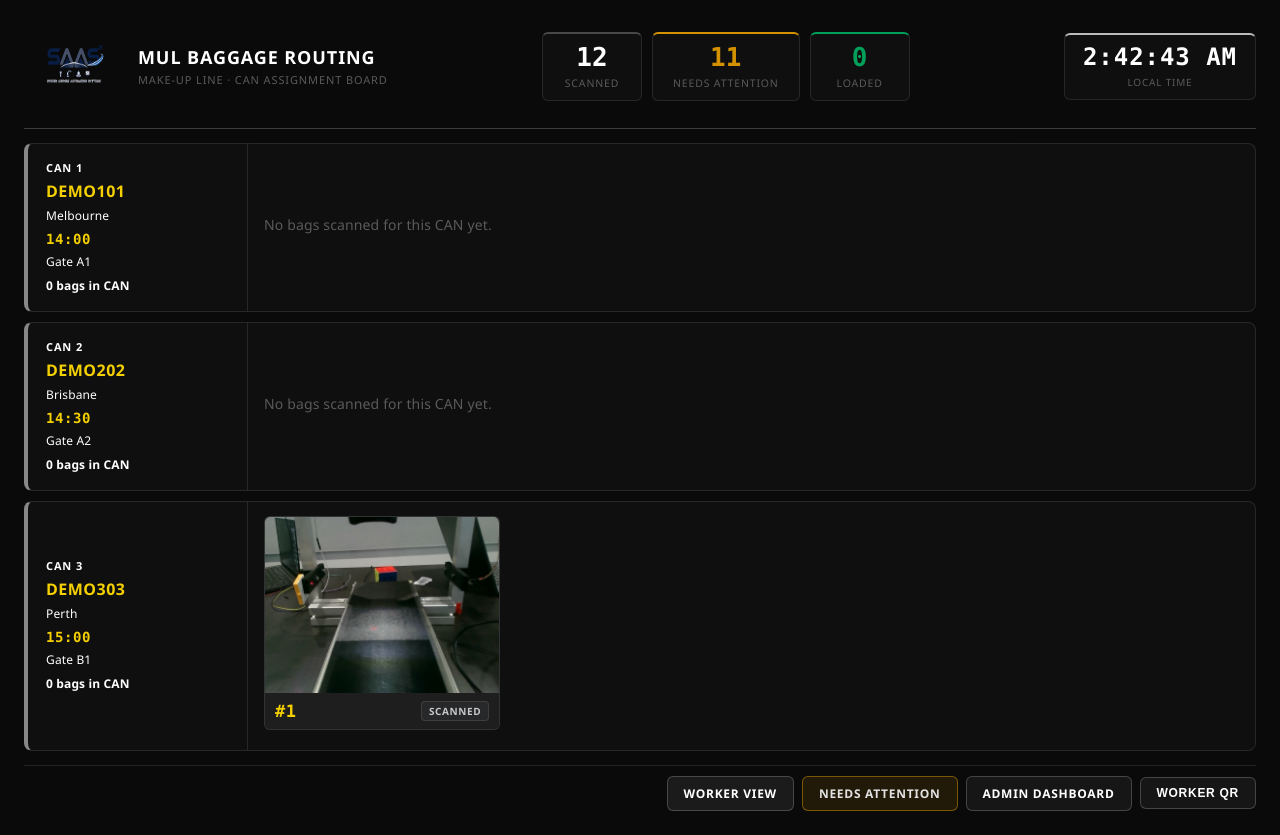
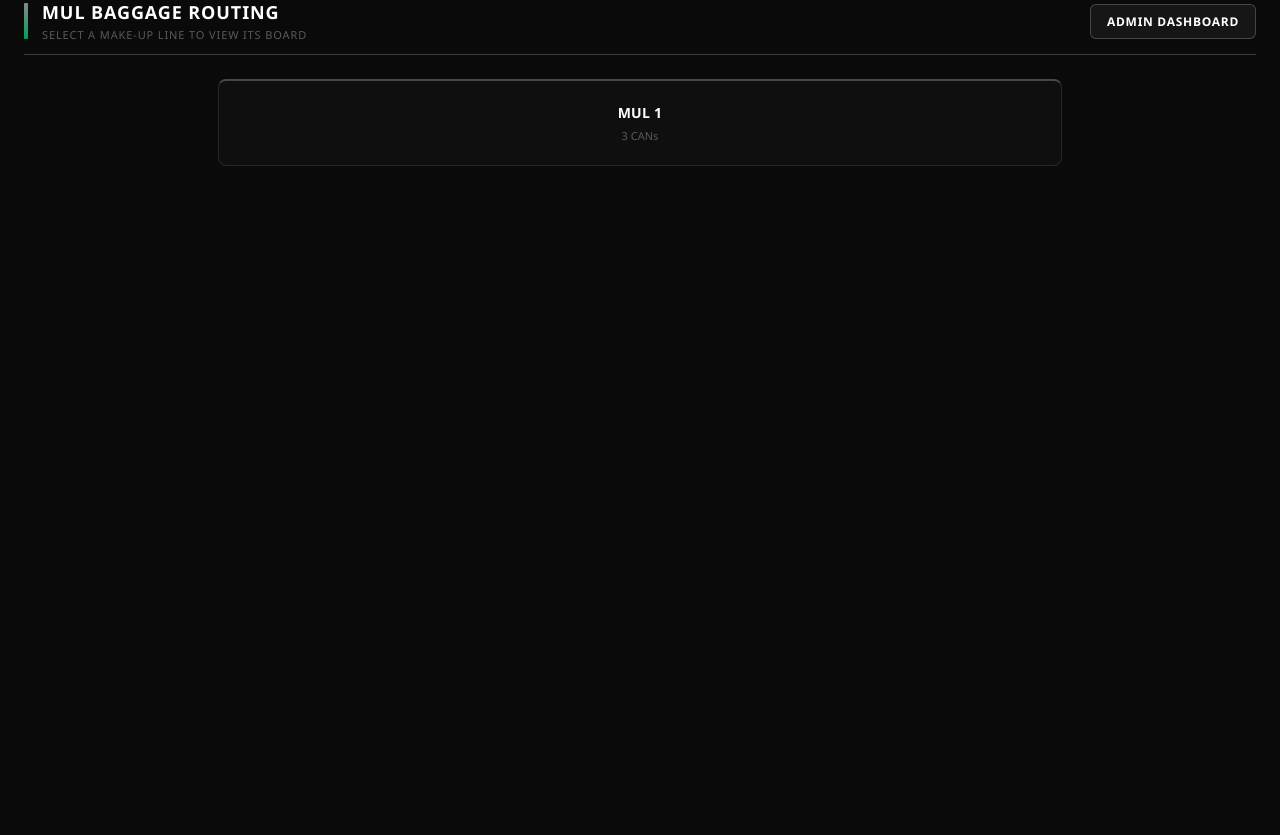
Before and after one commit to Jun-Je0ng/DMMS, a Flask app: page / in a window 1280 px wide. After the commit the page ends 166 px from the top, so only its background shows below. Run offline with Flask 3, Linux system fonts and the light colour scheme; data comes from the database, SQL or seed files in the repository.

Commit message:
MUL page additions

```diff
--- a/NEW/static/styles.css
+++ b/NEW/static/styles.css
@@ -975,6 +975,15 @@ form.stacked-form {
 
 .admin-card a:hover { color: var(--accent-light); }
 
+.mul-card-sub {
+  margin-top: 6px;
+  font-size: 11px;
+  font-weight: 400;
+  text-transform: none;
+  letter-spacing: normal;
+  color: var(--text-muted);
+}
+
 .danger-card {
   border-color: rgba(184, 48, 48, 0.4);
   border-top-color: var(--critical);
@@ -1257,3 +1266,10 @@ td .btn { padding: 6px 12px; font-size: 11px; }
   text-transform: uppercase;
   letter-spacing: 0.06em;
 }
+
+/* ---- Needs Attention: MUL filter dropdown --------------------------- */
+
+.attention-mul-filter {
+  max-width: 220px;
+  margin-bottom: 0;
+}
--- a/NEW/templates/admin/dashboard.html
+++ b/NEW/templates/admin/dashboard.html
@@ -18,7 +18,7 @@
           </div>
         </div>
         <div class="topbar-nav">
-          <a class="btn" href="/">Board</a>
+          <a class="btn" href="/">MUL Boards</a>
           <a class="btn btn-primary" href="/worker/1">Worker View</a>
         </div>
       </header>
--- /dev/null
+++ b/NEW/templates/home.html
@@ -0,0 +1,57 @@
+<!doctype html>
+<html lang="en" data-theme="dark">
+<head>
+  <meta charset="utf-8">
+  <meta name="viewport" content="width=device-width, initial-scale=1">
+  <title>Select MUL</title>
+  <link rel="stylesheet" href="/static/styles.css">
+</head>
+<body>
+<div class="page">
+
+  <header class="topbar" style="margin: 0 24px;">
+    <div class="brand">
+      <span class="brand-mark"></span>
+      <div class="brand-text">
+        <h1>MUL Baggage Routing</h1>
+        <p class="muted">Select a Make-Up Line to view its board</p>
+      </div>
+    </div>
+    <div class="topbar-nav">
+      <a class="btn" href="/admin">Admin Dashboard</a>
+    </div>
+  </header>
+
+  <div class="page-body">
+
+    {% if muls|length == 0 %}
+
+      <p class="empty-state">
+        No MULs configured yet. Add one from Admin → Manage MULs.
+      </p>
+
+    {% else %}
+
+      <div class="admin-grid">
+
+        {% for m in muls %}
+
+          <div class="admin-card">
+            <a href="/mul/{{ m[0] }}">
+              {{ m[1] }}
+              <div class="mul-card-sub">
+                {{ m[2] }} CAN{{ 's' if m[2] != 1 else '' }}
+              </div>
+            </a>
+          </div>
+
+        {% endfor %}
+
+      </div>
+
+    {% endif %}
+
+  </div>
+</div>
+</body>
+</html>
--- a/NEW/templates/main_dashboard.html
+++ b/NEW/templates/main_dashboard.html
@@ -3,7 +3,7 @@
 <head>
   <meta charset="utf-8" />
   <meta name="viewport" content="width=device-width, initial-scale=1" />
-  <title>MUL Baggage Routing</title>
+  <title>{{ mul_name }} — MUL Baggage Routing</title>
   <link rel="stylesheet" href="/static/styles.css" />
 </head>
 
@@ -22,7 +22,7 @@
       />
 
       <div class="brand-text">
-        <h1>MUL Baggage Routing</h1>
+        <h1>{{ mul_name }}</h1>
         <p class="muted">
           Make-Up Line · Can Assignment Board
         </p>
@@ -179,13 +179,14 @@
 
   <footer class="footbar">
     <div class="topbar-nav">
-      <a class="btn btn-primary" href="/worker/1">Worker View</a>
-      <a class="btn btn-warning" href="/attention">Needs Attention</a>
+      <a class="btn" href="/">Switch MUL</a>
+      <a class="btn btn-primary" href="/worker/{{ mul_id }}">Worker View</a>
+      <a class="btn btn-warning" href="/attention?mul_id={{ mul_id }}">Needs Attention</a>
       <a class="btn" href="/admin">Admin Dashboard</a>
       <button
         class="btn"
         id="btn-worker-qr"
-        data-mul-id="1"
+        data-mul-id="{{ mul_id }}"
         title="Show a QR code a phone can scan to open the Worker View"
       >
         Worker QR
@@ -235,10 +236,14 @@
 
 
   // ----------------------------------------------------------
-  // Auto-refresh
+  // Auto-refresh. Skipped while the Worker QR modal is open, so
+  // it does not get closed out from under someone mid-scan.
   // ----------------------------------------------------------
 
   setInterval(() => {
+
+    var qrModal = document.getElementById("worker-qr-modal");
+    if (qrModal && !qrModal.hidden) return;
 
     window.location.reload();
 
--- a/NEW/templates/worker_dashboard.html
+++ b/NEW/templates/worker_dashboard.html
@@ -61,7 +61,7 @@
 
       <div class="drawer-separator"></div>
 
-      <a class="drawer-item drawer-item-boxed drawer-item-attention" href="/attention">
+      <a class="drawer-item drawer-item-boxed drawer-item-attention" href="/attention?mul_id={{ mul_id }}">
         <span class="drawer-item-title">Needs Attention</span>
       </a>
     </div>
@@ -86,7 +86,7 @@
       </div>
     </div>
     <div class="topbar-nav">
-      <a class="btn" href="/">Board</a>
+      <a class="btn" href="/mul/{{ mul_id }}">Board</a>
       <a class="btn" href="/admin">Admin Dashboard</a>
     </div>
   </header>
--- a/NEW/web.py
+++ b/NEW/web.py
@@ -46,19 +46,66 @@ def format_datetime(timestamp):
 
 
 # ============================================================
-# MAIN DASHBOARD
+# HOME — choose which MUL's board to view
 # ============================================================
 
 @app.route("/")
-def main_dashboard():
-    conn = get_connection()
-    cur = conn.cursor()
-
-    # --------------------------------------------------------
-    # CANs — only CANs that are currently assigned to a MUL AND
-    # have a flight assigned. A CAN pulled off its MUL (mul_id
-    # set to None on the CAN Assignment page) drops off the
-    # board immediately, same as one with no flight.
+def home():
+
+    conn = get_connection()
+    cur = conn.cursor()
+
+    cur.execute("""
+        SELECT
+            m.mul_id,
+            m.mul_name,
+            (
+                SELECT COUNT(*)
+                FROM cans c
+                WHERE c.mul_id = m.mul_id
+            ) AS can_count
+        FROM mul m
+        ORDER BY m.mul_id ASC
+    """)
+
+    muls = cur.fetchall()
+
+    conn.close()
+
+    return render_template(
+        "home.html",
+        muls=muls
+    )
+
+
+# ============================================================
+# MUL BOARD
+# ============================================================
+
+@app.route("/mul/<int:mul_id>")
+def mul_board(mul_id):
+    conn = get_connection()
+    cur = conn.cursor()
+
+    cur.execute("""
+        SELECT mul_name
+        FROM mul
+        WHERE mul_id = ?
+    """, (mul_id,))
+
+    mul_row = cur.fetchone()
+
+    if mul_row is None:
+        conn.close()
+        return "MUL not found", 404
+
+    mul_name = mul_row[0]
+
+    # --------------------------------------------------------
+    # CANs — only CANs that are currently assigned to THIS MUL
+    # AND have a flight assigned. A CAN pulled off its MUL
+    # (mul_id set to None on the CAN Assignment page) drops off
+    # the board immediately, same as one with no flight.
     # --------------------------------------------------------
 
     cur.execute("""
@@ -73,16 +120,15 @@ def main_dashboard():
         FROM cans c
         JOIN flights f
             ON f.flight_id = c.flight_id
-        WHERE c.flight_id IS NOT NULL
-          AND c.mul_id IS NOT NULL
+        WHERE c.mul_id = ?
         ORDER BY f.departure_time ASC
-    """)
+    """, (mul_id,))
 
     cans = cur.fetchall()
 
     # --------------------------------------------------------
     # Bags + status, matched to the CAN that handles their
-    # flight/MUL combination.
+    # flight/MUL combination — scoped to this MUL.
     # --------------------------------------------------------
 
     cur.execute("""
@@ -101,10 +147,13 @@ def main_dashboard():
             AND c.mul_id = b.mul_id
         LEFT JOIN bag_status s
             ON b.bag_id = s.bag_id
-        WHERE s.status IS NULL
-        OR s.status != 'loaded'
+        WHERE b.mul_id = ?
+          AND (
+              s.status IS NULL
+              OR s.status != 'loaded'
+          )
         ORDER BY b.scanned_at DESC
-    """)
+    """, (mul_id,))
 
     bags = cur.fetchall()
 
@@ -146,7 +195,7 @@ def main_dashboard():
             barcode,
             photo_path,
             flight_id,
-            mul_id,
+            mul_id_,
             status,
             can_id
         ) = b
@@ -156,35 +205,42 @@ def main_dashboard():
                 "bag_id": bag_id,
                 "short_id": short_id,
                 "barcode": barcode,
-                "mul_id": mul_id,
+                "mul_id": mul_id_,
                 "photo_path": photo_path,
                 "status": status or "scanned"
             })
 
     # --------------------------------------------------------
-    # Statistics
+    # Statistics — scoped to this MUL
     # --------------------------------------------------------
 
     cur.execute("""
         SELECT COUNT(*)
         FROM bags
-    """)
+        WHERE mul_id = ?
+    """, (mul_id,))
 
     total_scanned = cur.fetchone()[0]
 
     cur.execute("""
         SELECT COUNT(*)
-        FROM bag_status
-        WHERE status = 'loaded'
-    """)
+        FROM bag_status s
+        JOIN bags b
+            ON b.bag_id = s.bag_id
+        WHERE s.status = 'loaded'
+          AND b.mul_id = ?
+    """, (mul_id,))
 
     loaded = cur.fetchone()[0]
 
     cur.execute("""
         SELECT COUNT(*)
-        FROM bag_status
-        WHERE status = 'needs_attention'
-    """)
+        FROM bag_status s
+        JOIN bags b
+            ON b.bag_id = s.bag_id
+        WHERE s.status = 'needs_attention'
+          AND b.mul_id = ?
+    """, (mul_id,))
 
     needs_attention = cur.fetchone()[0]
 
@@ -194,6 +250,8 @@ def main_dashboard():
 
     return render_template(
         "main_dashboard.html",
+        mul_id=mul_id,
+        mul_name=mul_name,
         cans=list(can_map.values()),
         stats={
             "total_scanned": total_scanned,
@@ -527,11 +585,14 @@ def worker_undo_load():
 @app.route("/attention")
 def needs_attention():
 
+    mul_id_raw = request.args.get("mul_id", "").strip()
+    selected_mul_id = int(mul_id_raw) if mul_id_raw else None
+
     conn = get_connection()
     cur = conn.cursor()
 
     # Get the latest event for each bag.
-    cur.execute("""
+    query = """
         SELECT
             b.bag_id,
             b.short_id,
@@ -559,9 +620,17 @@ def needs_attention():
            )
 
         WHERE s.status = 'needs_attention'
-
-        ORDER BY e.timestamp DESC
-    """)
+    """
+
+    params = []
+
+    if selected_mul_id is not None:
+        query += " AND b.mul_id = ?"
+        params.append(selected_mul_id)
+
+    query += " ORDER BY e.timestamp DESC"
+
+    cur.execute(query, params)
 
     bags = cur.fetchall()
 
@@ -576,13 +645,25 @@ def needs_attention():
 
     flights_ = cur.fetchall()
 
+    cur.execute("""
+        SELECT
+            mul_id,
+            mul_name
+        FROM mul
+        ORDER BY mul_id ASC
+    """)
+
+    muls = cur.fetchall()
+
 
     conn.close()
 
     return render_template(
         "needs_attention.html",
         bags=bags,
-        flights=flights_
+        flights=flights_,
+        muls=muls,
+        selected_mul_id=selected_mul_id
     )
 
 
@@ -594,6 +675,7 @@ def needs_attention():
 def resolve_bag():
 
     bag_id = int(request.form["bag_id"])
+    mul_id_raw = request.form.get("mul_id", "").strip()
 
     # TODO: actual authenticated user
     user_id = 1
@@ -644,6 +726,9 @@ def resolve_bag():
     finally:
         conn.close()
 
+    if mul_id_raw:
+        return redirect(f"/attention?mul_id={mul_id_raw}")
+
     return redirect("/attention")
 
 
@@ -655,6 +740,7 @@ def resolve_bag():
 def reject_bag():
 
     bag_id = int(request.form["bag_id"])
+    mul_id_raw = request.form.get("mul_id", "").strip()
 
     # TODO: actual authenticated user
     user_id = 1
@@ -705,6 +791,9 @@ def reject_bag():
     finally:
         conn.close()
 
+    if mul_id_raw:
+        return redirect(f"/attention?mul_id={mul_id_raw}")
+
     return redirect("/attention")
 
 
@@ -717,6 +806,7 @@ def assign_flight():
 
     bag_id = int(request.form["bag_id"])
     flight_id = int(request.form["flight_id"])
+    mul_id_raw = request.form.get("mul_id", "").strip()
 
     # TODO: actual authenticated user
     user_id = 1
@@ -783,6 +873,9 @@ def assign_flight():
     finally:
         conn.close()
 
+    if mul_id_raw:
+        return redirect(f"/attention?mul_id={mul_id_raw}")
+
     return redirect("/attention")
 
 
```
Also changed, not shown: NEW/templates/needs_attention.html (+32 -1 lines).
